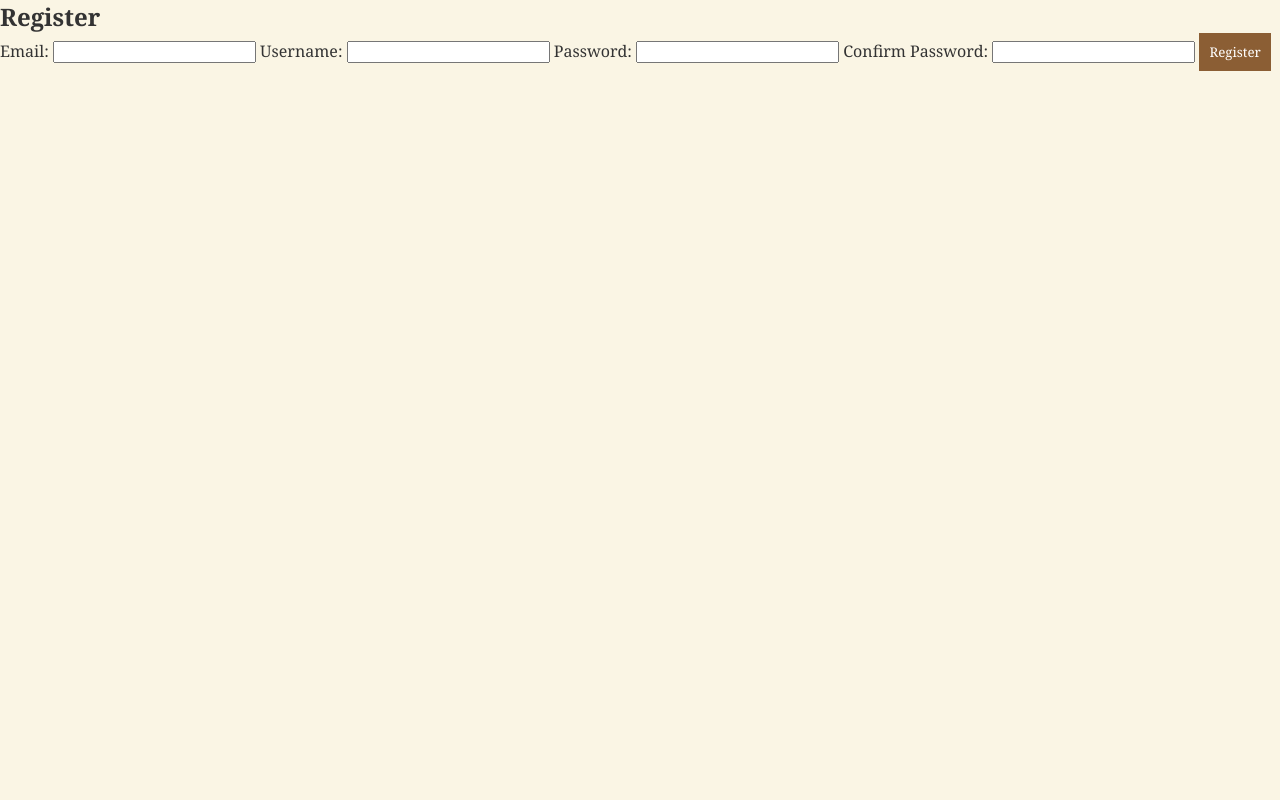
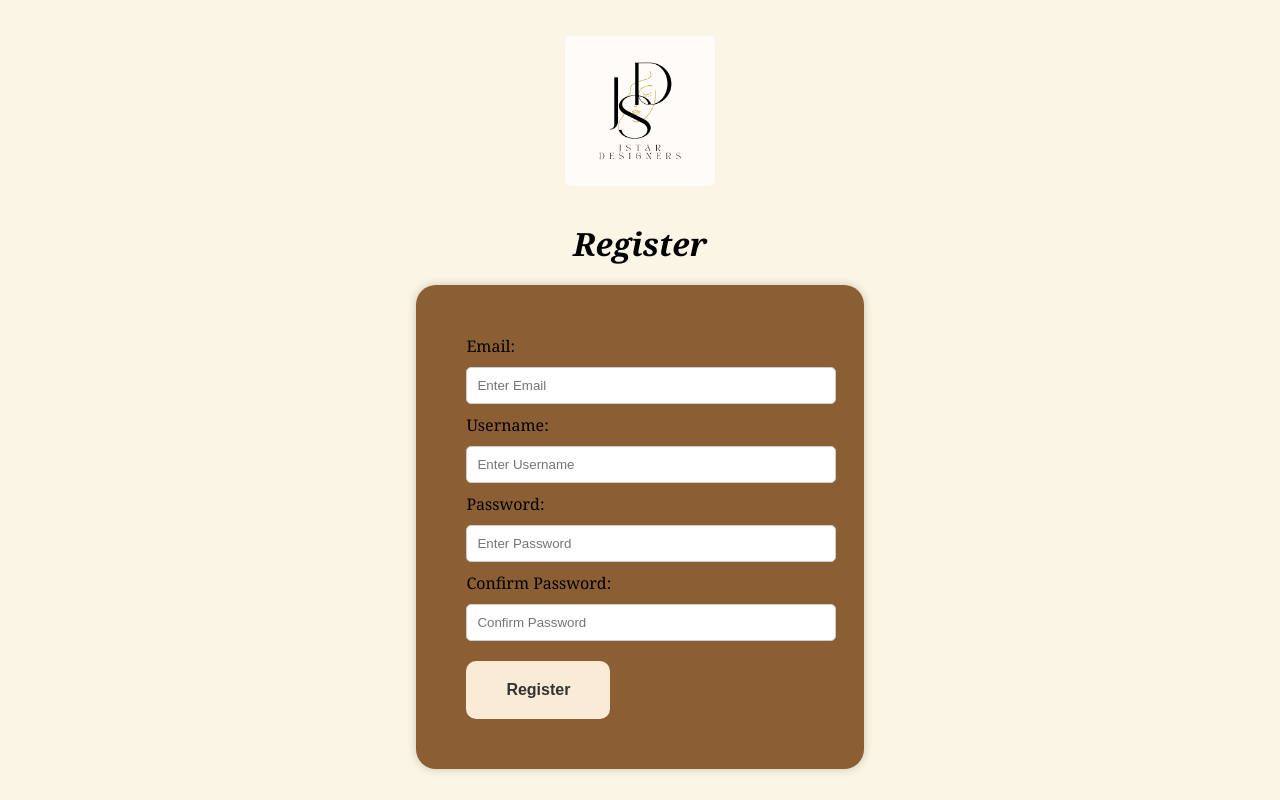
Before and after one commit to JoanChege/Future-Interns-Tasks, a Flask app: page /register in a window 1280 px wide. Run offline with Flask 3, Linux system fonts and the light colour scheme.

Commit message:
add register page css

```diff
--- /dev/null
+++ b/FUTURE_FS_02/app/static/regi_logi.css
@@ -0,0 +1,54 @@
+body {
+    display: flex;
+    justify-content: center;
+    align-items: center;
+    margin: 0;
+    height: 100vh;
+    font-family: Cambria, Cochin, Georgia, Times, 'Times New Roman', serif;
+    background-color: #faf5e4;
+    flex-direction: column;
+}
+.regi-logo{
+    width: 150px;
+    margin-bottom: 10px;
+    margin-top: 5px;
+    border-radius: 5px;
+}
+.regi{
+    text-align: center;
+    margin-bottom: 20px;
+    font-size: xx-large;
+    font-weight: bolder;
+    font-style: italic;
+}
+form{
+    background-color: #8b5e34;
+    padding: 50px;
+    border-radius: 20px;
+    box-shadow: 0px 0px 10px rgba(0, 0, 0, 0.2);
+}
+form label {
+    display: block;
+    margin-bottom: 10px;
+}
+form input {
+    width: 100%;
+    padding: 10px;
+    margin-bottom: 10px;
+    border: 1px solid #ccc;
+    border-radius: 5px;
+}
+form button {
+    background-color:antiquewhite;
+    font-weight: bolder;
+    font-size: medium;
+    color: #333;
+    padding: 20px 40px;
+    border: none;
+    border-radius: 10px;
+    cursor: pointer;
+    margin-top: 10px;
+}
+form button:hover{
+    color:#8b5e34;
+}
--- a/FUTURE_FS_02/app/templates/register.html
+++ b/FUTURE_FS_02/app/templates/register.html
@@ -4,19 +4,20 @@
   <meta charset="UTF-8">
   <meta name="viewport" content="width=device-width, initial-scale=1.0">
   <title>Jstar Designers - Register</title>
-  <link rel="stylesheet" href="{{ url_for('static', filename='styles.css') }}">
+  <link rel="stylesheet" href="{{ url_for('static', filename='regi_logi.css') }}">
 </head>
 <body>
-  <h2>Register</h2>
+  <img src="{{ url_for('static', filename='jlogo.png') }}" alt="JStar Logo" class="regi-logo">
+  <h2 class="regi">Register</h2>
   <form action="/register" method="POST">
     <label for="username">Email:</label>
-    <input type="text" id="email" name="email" required>
+    <input type="text" id="email" name="email" placeholder="Enter Email" required>
     <label for="username">Username:</label>
-    <input type="text" id="username" name="username" required>
+    <input type="text" id="username" name="username" placeholder="Enter Username" required>
     <label for="password">Password:</label>
-    <input type="password" id="password" name="password" required>
+    <input type="password" id="password" name="password" placeholder="Enter Password" required>
     <label for="password">Confirm Password:</label>
-    <input type="c_password" id="c_password" name="c_password" required>
+    <input type="c_password" id="c_password" name="c_password" placeholder="Confirm Password" required>
     <button type="submit">Register</button>
   </form>
 </body>
```
